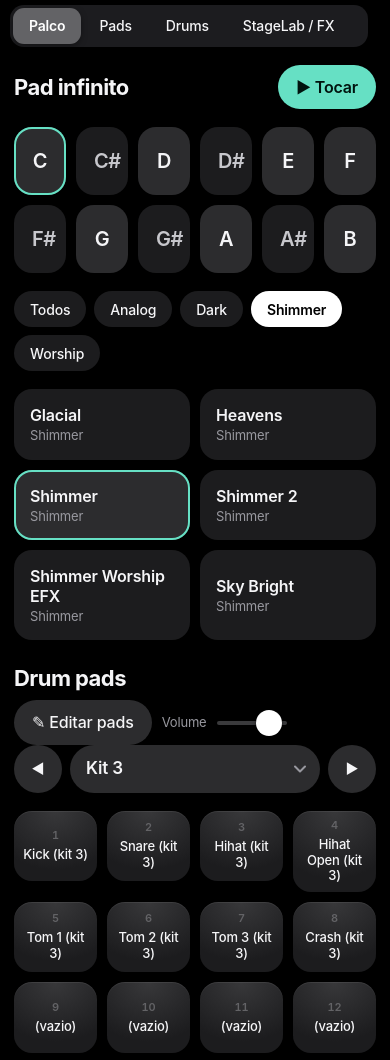
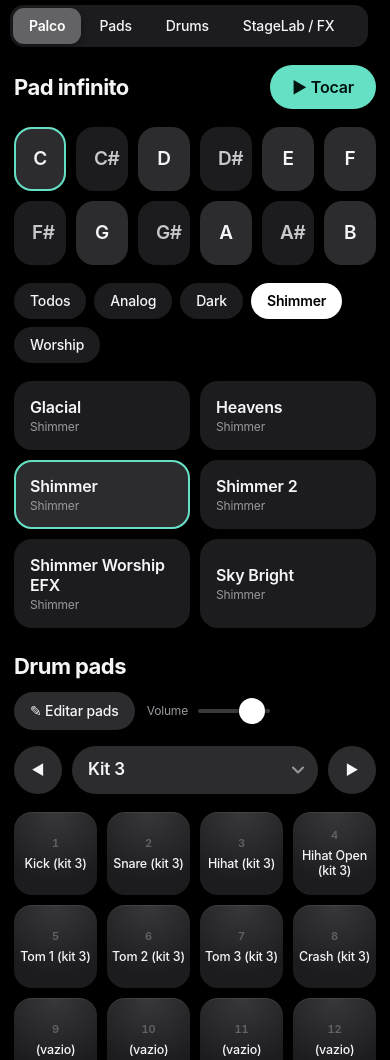
Before and after one commit to ledixplugins/pad, a plain HTML site: page index.html in a window 390 px wide. Shown: the part 59-1119 px from the top of the page. Drawn offline with Linux system fonts and the light colour scheme; no server answers.

Commit message:
Ajusta tamanhos de fontes, ícones e botões: escala única, sem sobreposições (cabeçalho dos drums, teclas em tablet em pé, botões de arquivo)
Co-Authored-By: Claude Sonnet 5.5 <noreply@anthropic.com>
Claude-Session: https://claude.ai/code/session_01L5YMHnkGPb9ZarciBeeeMc

```diff
--- a/style.css
+++ b/style.css
@@ -117,7 +117,7 @@ output{color:var(--txt);float:right;font-variant-numeric:tabular-nums}
 .key.live{background:linear-gradient(160deg,#8af0d8,var(--mint) 55%,#3cc5a6);color:#00130e;box-shadow:0 0 0 0 transparent,0 10px 40px rgba(102,224,196,.45)}
 .key.loading::after{content:"";position:absolute;right:10px;top:10px;width:8px;height:8px;border-radius:50%;background:var(--amber);animation:pulse 1s ease-in-out infinite}
 @keyframes pulse{50%{opacity:.25}}
-@media(min-width:700px){.keys{grid-template-columns:repeat(12,minmax(0,1fr))}.key{height:100px}}
+@media(min-width:1100px){body:not(.live) .keys{grid-template-columns:repeat(12,minmax(0,1fr))}body:not(.live) .key{height:100px}}
 
 .chips{display:flex;gap:8px;flex-wrap:wrap}
 .chips button{border-radius:999px;padding:7px 16px;min-height:36px;font-size:14px;background:var(--s1)}
@@ -129,7 +129,8 @@ output{color:var(--txt);float:right;font-variant-numeric:tabular-nums}
 .fam small{display:block;font-weight:400;margin-top:2px}
 
 /* ---------- drums ---------- */
-.kitbar{display:flex;gap:8px;align-items:center;margin:0 0 12px}
+.kitbar{display:flex;gap:10px;align-items:center}
+.tab>.kitbar{margin-top:16px}
 .kitbar select{flex:1;min-width:0;font-size:17px;font-weight:600;padding:12px 40px 12px 16px;border-radius:999px;text-align:left}
 .kitbar button{min-width:48px;width:48px;height:48px;padding:0;border-radius:50%;font-size:14px}
 .drum-grid{display:grid;grid-template-columns:repeat(4,minmax(0,1fr));gap:10px}
@@ -192,11 +193,11 @@ body.live main>.tab{margin:0}
 body.live #tab-drums>.card,body.live .sliders{display:none}
 body.live #tab-pads .fams{grid-template-columns:repeat(auto-fill,minmax(130px,1fr))}
 body.live h2{font-size:22px}
+body.live .key{height:76px}
 @media(min-width:900px){
   body.live main{grid-template-columns:minmax(0,1.15fr) minmax(0,1fr)}
   body.live .keys{grid-template-columns:repeat(4,minmax(0,1fr))}
   body.live .key{height:88px}
-  body.live .dpad{min-height:88px}
 }
 @media(max-width:600px){
   h2{font-size:24px}main{padding:14px 14px calc(40px + var(--safe-b))}header{padding-left:14px;padding-right:14px}nav{margin-left:10px}
@@ -206,3 +207,38 @@ body.live h2{font-size:22px}
 body.live main>.tab{min-width:0}
 #btnPanic{white-space:nowrap}
 @media(max-width:600px){.key{height:68px;font-size:20px}.mini input{width:70px}.hdr-right{gap:8px}header{gap:10px}}
+
+/* escala única: título 28/22, rótulo 13, texto 16, botão pequeno 14 */
+.tab>.row.between{min-height:48px;gap:14px;flex-wrap:wrap}
+.tab>.row.between>.row{gap:12px;flex-wrap:wrap;justify-content:flex-end}
+.tab>.row.between h2{white-space:nowrap}
+#drumEdit{min-height:38px;padding:8px 16px;font-size:14px}
+#padToggle,#metToggle{min-height:44px;padding:10px 22px;white-space:nowrap}
+.mini{white-space:nowrap}
+.mini input{width:110px}
+.dpad{font-size:14px;gap:6px}
+.dpad b{font-size:12px}
+.key{font-size:22px}
+.fam{font-size:16px}
+.fam small{font-size:12px}
+.chips button{font-size:14px;white-space:nowrap}
+@media(max-width:600px){
+  .mini{font-size:12px}.mini input{width:72px}
+  .logo.small{font-size:17px}
+  .song-now{display:none}
+  header{justify-content:space-between}
+  .key{height:64px;font-size:19px}
+  body.live .key{height:64px}
+  .dpad{font-size:13px;padding:6px}
+  .tab>.row.between{min-height:44px}
+}
+/* botões de arquivo iguais aos demais */
+.card .filebtn,.filebtn{font-size:16px;color:var(--txt);flex:none;min-width:0;flex-direction:row;gap:0}
+.card .row.gap>button,.card .row.gap>.filebtn{flex:none}
+.card .row.gap>input.grow{flex:1 1 180px}
+.dpad span{text-wrap:balance}
+@media(max-width:600px){
+  .dpad{aspect-ratio:1/1;font-size:12.5px;padding:4px}
+  .dpad b{font-size:11px}
+  .card{padding:14px}
+}
--- a/sw.js
+++ b/sw.js
@@ -1,4 +1,4 @@
-const V='aurapad-v7';
+const V='aurapad-v9';
 const SHELL=['./','index.html','style.css','app.js','catalog.json','manifest.webmanifest','icon.svg'];
 self.addEventListener('install',e=>{e.waitUntil(caches.open(V).then(c=>c.addAll(SHELL)).then(()=>self.skipWaiting()))});
 self.addEventListener('activate',e=>{e.waitUntil(caches.keys().then(ks=>Promise.all(ks.filter(k=>k!==V).map(k=>caches.delete(k)))).then(()=>self.clients.claim()))});
```
